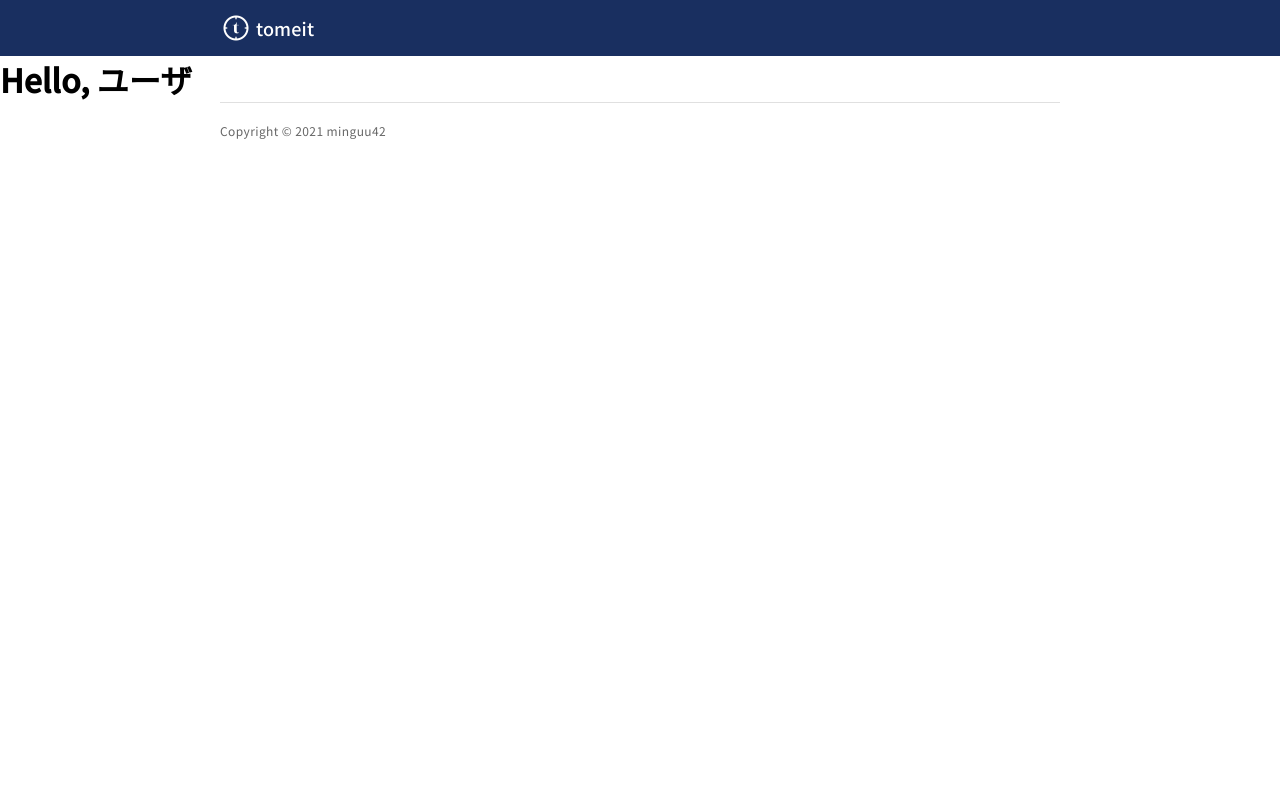
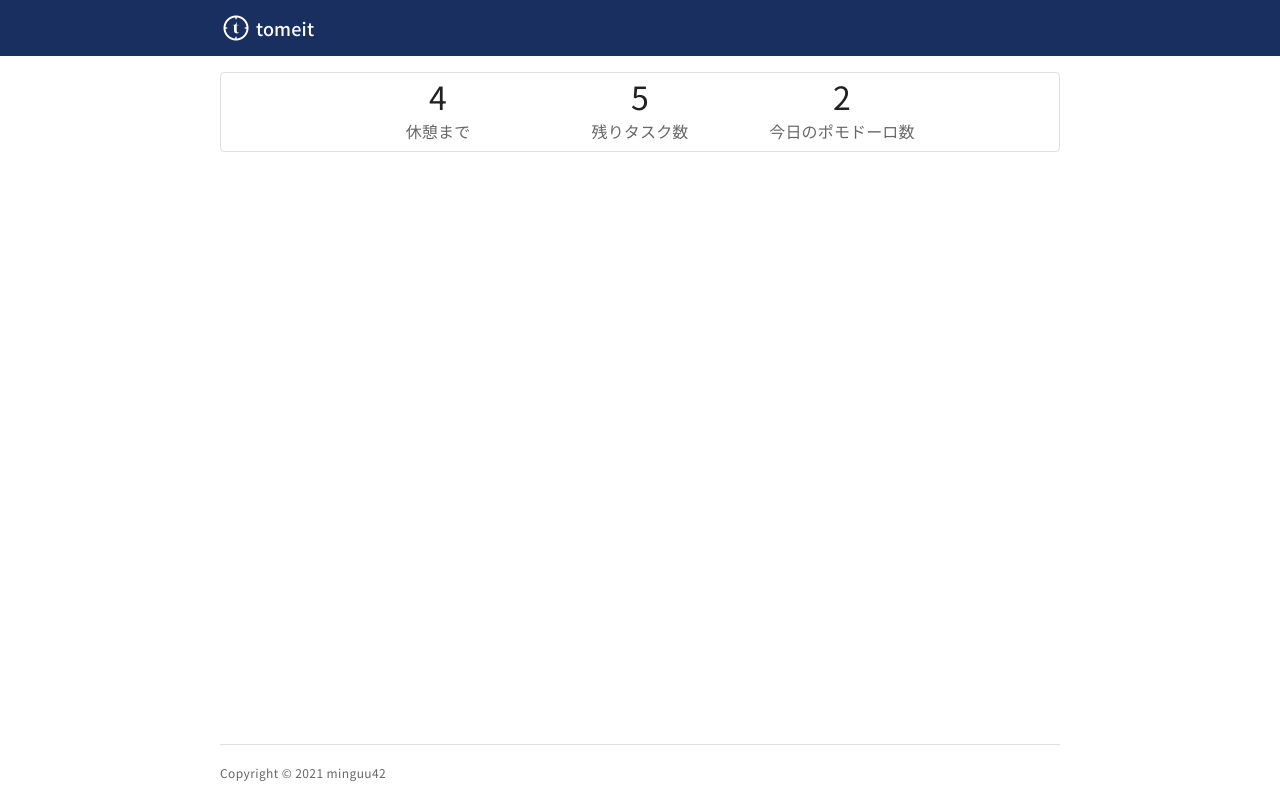
Before and after one commit to minguu42/tomeit-canary, a Next.js app: page /users in a window 1280 px wide. Built offline with nearby package versions, Linux system fonts and the light colour scheme; no server answers.

Commit message:
StatusBar の作成

```diff
--- /dev/null
+++ b/components/StatusBar.tsx
@@ -0,0 +1,33 @@
+import { VFC } from "react";
+
+// @ts-ignore
+import styles from "styles/components/StatusBar.module.scss";
+
+type Props = {
+  restCount: number;
+  undoneTaskNumber: number;
+  pomodoroNumber: number;
+};
+
+const StatusBar: VFC<Props> = ({
+  restCount,
+  undoneTaskNumber,
+  pomodoroNumber,
+}) => (
+  <div className={styles.outer}>
+    <div className={styles.item}>
+      <p className={styles.value}>{restCount}</p>
+      <p className={styles.key}>休憩まで</p>
+    </div>
+    <div className={styles.item}>
+      <p className={styles.value}>{undoneTaskNumber}</p>
+      <p className={styles.key}>残りタスク数</p>
+    </div>
+    <div className={styles.item}>
+      <p className={styles.value}>{pomodoroNumber}</p>
+      <p className={styles.key}>今日のポモドーロ数</p>
+    </div>
+  </div>
+);
+
+export default StatusBar;
--- a/pages/users/index.tsx
+++ b/pages/users/index.tsx
@@ -1,8 +1,11 @@
 import { VFC } from "react";
 
+import styles from "styles/pages/UserHome.module.scss";
+import StatusBar from "components/StatusBar";
+
 const UserHome: VFC = () => (
-  <main>
-    <h1>Hello, ユーザ</h1>
+  <main className={styles.main}>
+    <StatusBar restCount={4} undoneTaskNumber={5} pomodoroNumber={2} />
   </main>
 );
 
--- /dev/null
+++ b/styles/components/StatusBar.module.scss
@@ -0,0 +1,30 @@
+@use "styles/variables";
+
+.outer {
+  display: flex;
+  gap: 56px;
+  justify-content: center;
+  max-width: 840px;
+  height: 80px;
+  border: 1px solid var(--c-outline);
+  border-radius: 4px;
+
+  .item {
+    display: flex;
+    flex-direction: column;
+    align-items: center;
+    min-width: 146px;
+
+    .value {
+      color: var(--c-on-light-high-emphasis);
+
+      @include variables.headline4;
+    }
+
+    .key {
+      color: var(--c-on-light-medium-emphasis);
+
+      @include variables.subtitle1;
+    }
+  }
+}
--- /dev/null
+++ b/styles/pages/UserHome.module.scss
@@ -0,0 +1,9 @@
+.main {
+  display: flex;
+  flex-direction: column;
+  gap: 16px;
+  max-width: 840px;
+  min-height: calc(100vh - 56px - 56px);
+  padding: 16px 0;
+  margin: 0 auto;
+}
```
